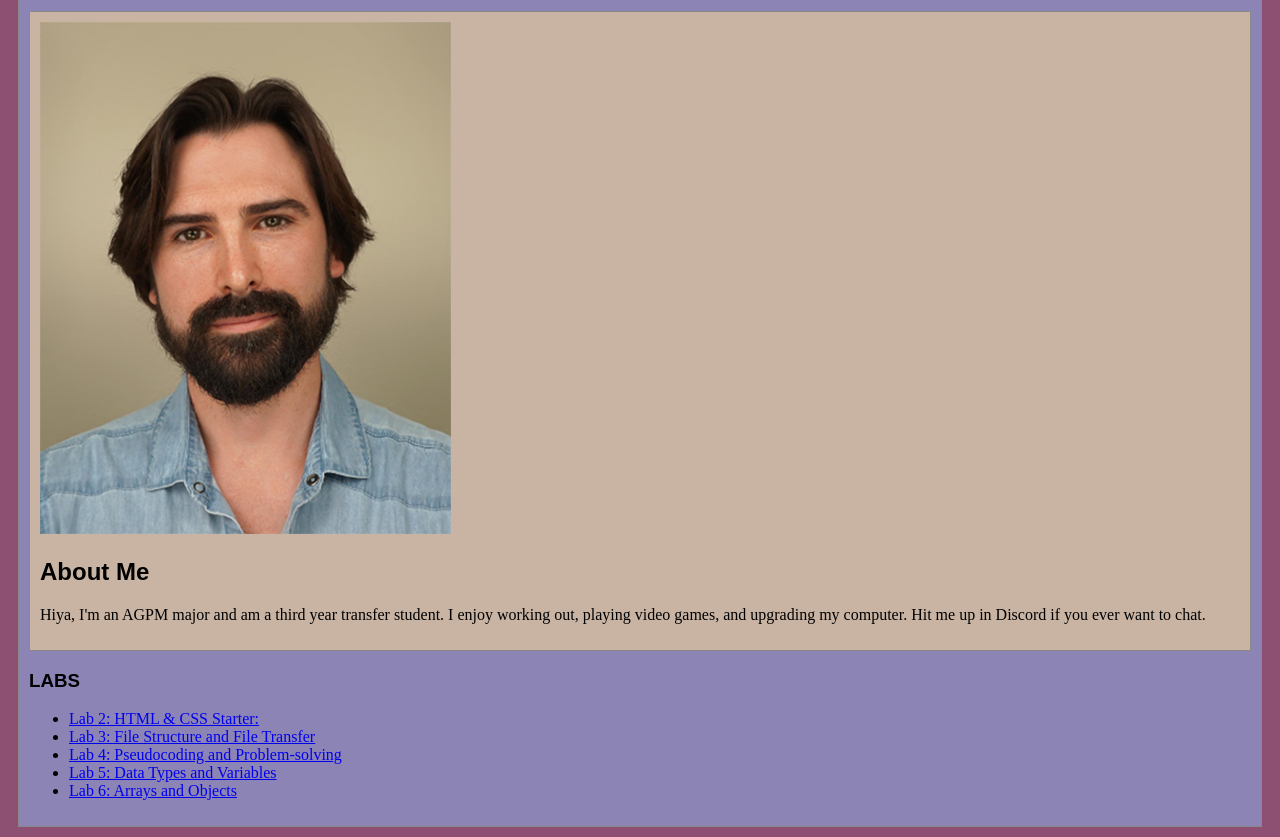
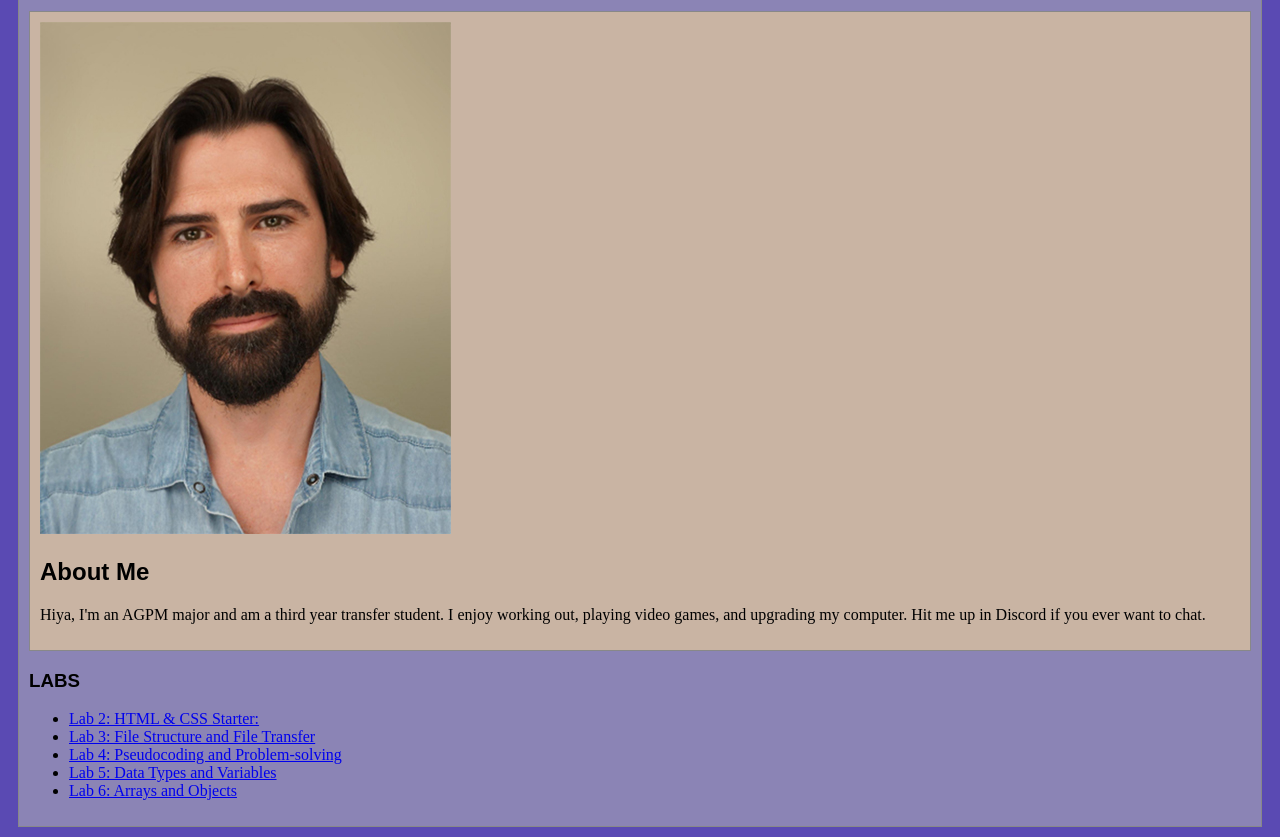
Before and after one commit to Nucl3arSn4ke/art101a, a plain HTML site: page index.html in a window 1280 px wide. Shown: the part 100-937 px from the top of the page. Drawn offline with Linux system fonts and the light colour scheme.

Commit message:
Update site.css

```diff
--- a/css/site.css
+++ b/css/site.css
@@ -4,7 +4,7 @@
 
 /* we can select an html element tag, in this case "body" will apply to the whole document */
 body {
-  background-color: #8e5072;
+  background-color: #5a4ab3;
 }
 
 /* we can have rules apply to multiple elements at the same time with commas */
```
